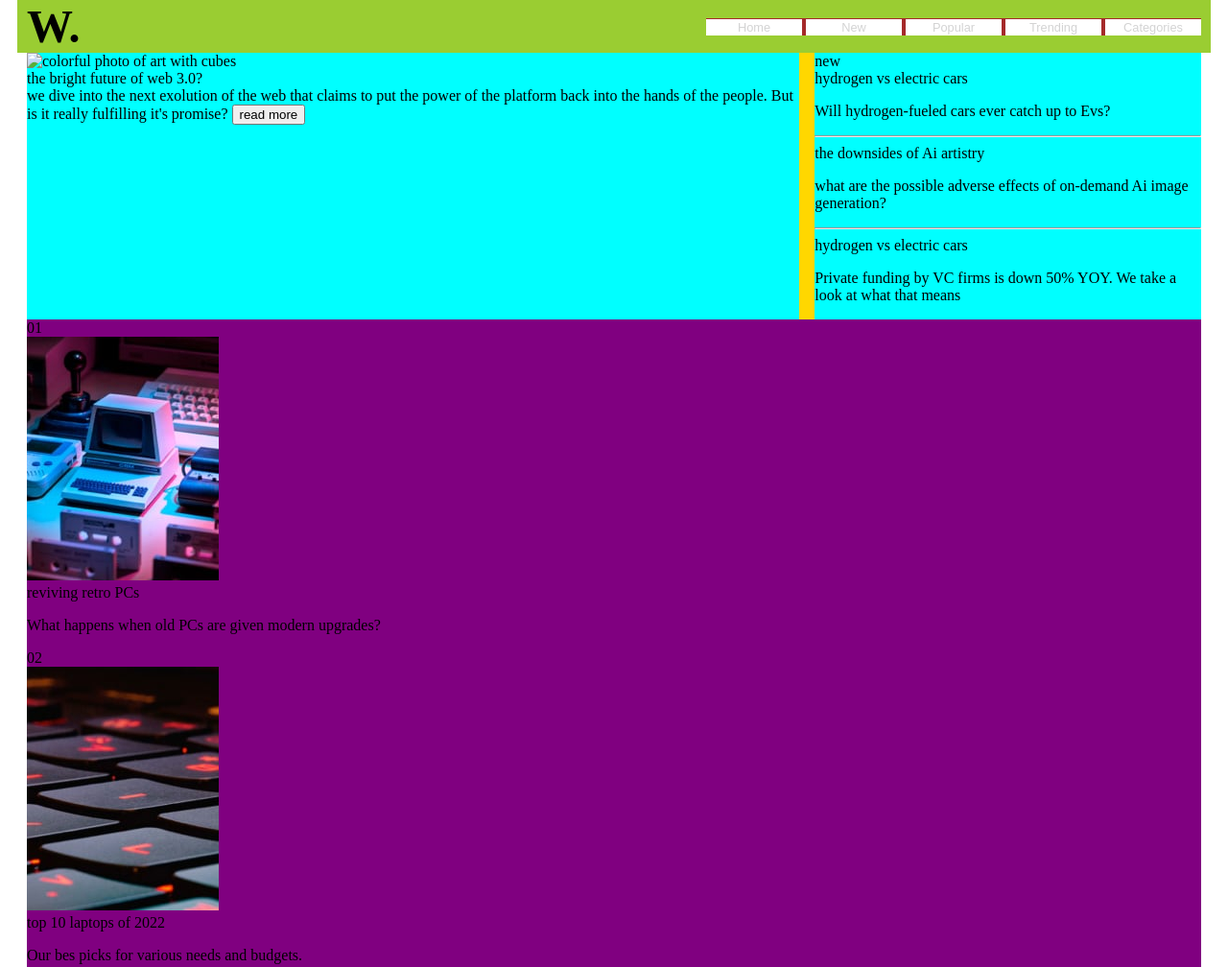
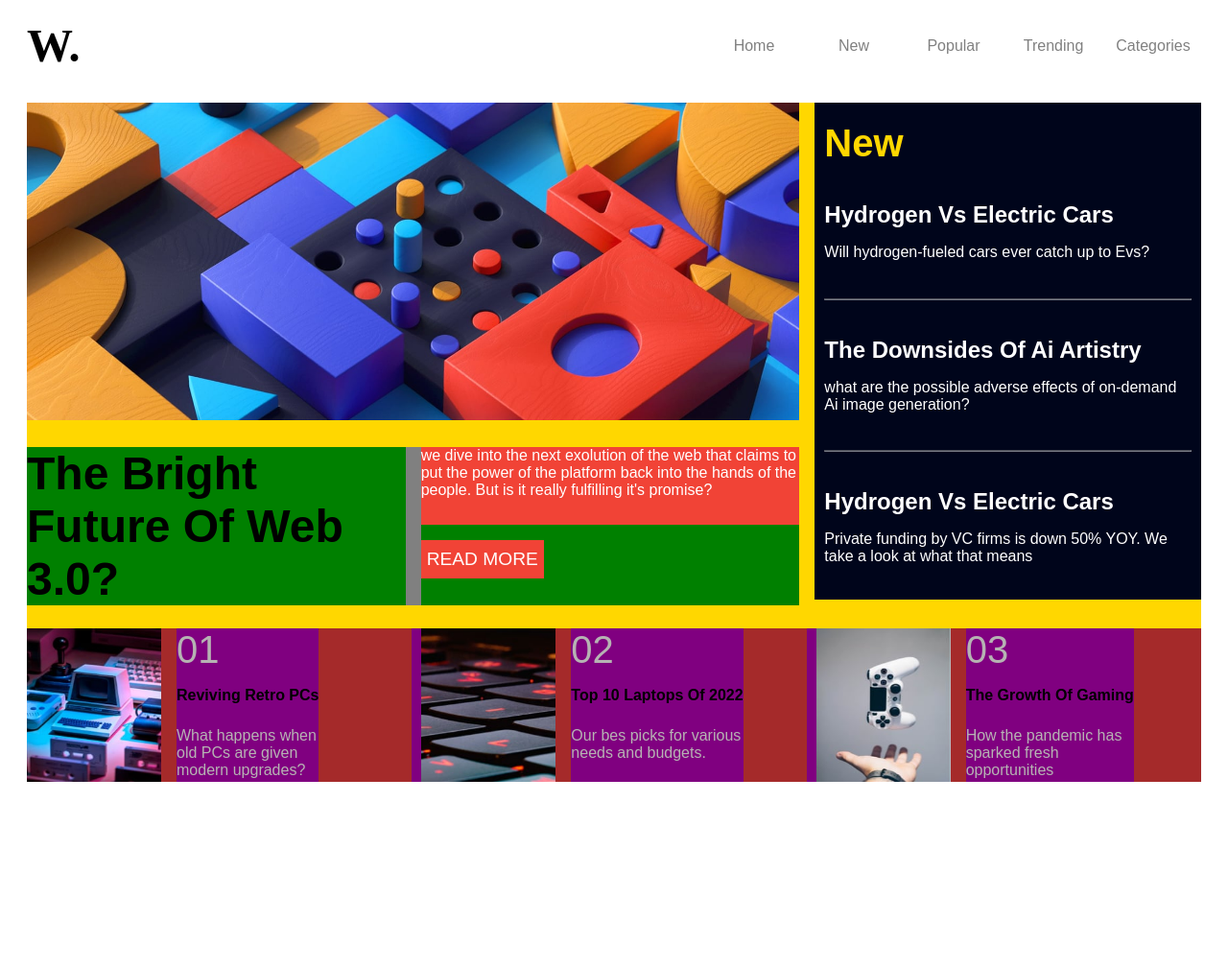
Before and after one commit to RashJrEdmund/News-homepage, a plain HTML site: page index.html in a window 1280 px wide. Shown: the top 1008 px of the page at 96% size. After the commit the page ends 847 px from the top, so only its background shows below. Drawn offline with Linux system fonts and the light colour scheme.

Commit message:
almost done with the css

```diff
--- a/assets/styles/style.css
+++ b/assets/styles/style.css
@@ -1,51 +1,177 @@
 body {
   margin: 0;
+	color: #b6b3b3;
 }
 
 nav {
-  background-color: yellowgreen;
+	width: 98vw;
 	max-width: 1224px;
-	margin: auto;
-	padding: 0 10px;
+	margin: 20px auto;
 	display: flex;
 	justify-content: space-between;
 	align-items: center;
 }
 
 nav header {
+	color: #000;
 	font-size: 3rem;
 	font-weight: 800;
-}
-
-nav > div {
-	background-color: brown;
 }
 
 nav button {
 	width: 100px;
 	background-color: #fff;
-	color: #d3d3d3;
+	color: #808080;
 	border: none;
-	font-size: 0.8rem;
+	font-size: 1rem;
 }
 
 /* ENDING THE NAV AND STARTING THE WHOLE SECTION */
 
 .whole {
 	background-color: purple;
+	width: 98vw;
 	max-width: 1224px;
-	display: flex;
-	flex-direction: column;
-	margin: auto;
+	display: grid;
+	margin: 2rem auto;
+	font-family: sans-serif;
 }
 
 .sub-whole {
+	width: 100%;
 	background-color: gold;
 	display: grid;
 	grid-template-columns: 2fr 1fr;
 	gap: 1rem;
 }
 
-.column1, .column2 {
-	background-color: aqua;
+.column1 {
+	height: fit-content;
 }
+
+
+.column1 img {
+	width: 100%;
+}
+
+.sub-whole .column1 > div {
+	background-color: grey;
+	display: grid;
+	grid-template-columns: 1fr 1fr;
+	gap: 1rem;
+	margin: 1.5rem auto;
+}
+
+.column1 > div .sub1 {
+	background-color: green;
+	color: #000;
+	text-transform: capitalize;
+	font-size: 3rem;
+	font-weight: 800;
+	height: fit-content;
+}
+
+.column1 > div .sub2 {
+	background-color: green;
+	display: grid;
+}
+
+.column1 > div .sub2 p {
+	background-color: #f14336;
+	color: #fff;
+	margin-top: 0;
+}
+
+.column1 > div .sub2 button {
+	text-transform: uppercase;
+	background-color: #f14336;
+	color: #fff;
+	width: fit-content;
+	height: 2.5rem;
+	font-size: 1.2rem;
+	border: none;
+	margin-bottom: 0;
+}
+
+.column2 {
+	background-color: #00051b;
+	color: #fff;
+	padding: 20px 10px;
+	height: fit-content;
+	height: fit-content;
+	max-height: 100%;
+}
+
+.column2 > header {
+	text-transform: capitalize;
+	color: #ffd700;
+	font-size: 2.5rem;
+	font-weight: 600;
+	margin-bottom: 10%;
+}
+
+.column2 > div header {
+	text-transform: capitalize;
+	color: #fff;
+	font-size: 1.5rem;
+	font-weight: bolder;
+}
+
+hr {
+	opacity: 0.5;
+	margin: 10% 0;
+}
+
+.whole-foot {
+	background-color: purple;
+	display: grid;
+	grid-template-columns: repeat(3, 1fr);
+}
+
+.whole-foot {
+	background-color: purple;
+	display: grid;
+	grid-template-columns: repeat(3, 1fr);
+	gap: 10px;
+}
+
+.whole-foot .foot-divs {
+	background-color: brown;
+	display: flex;
+	gap: 1rem;
+}
+
+.foot-divs > div {
+	background-color: purple;
+	position: relative;
+}
+
+.foot-divs img {
+	height: 160px;
+	width: 140px;
+}
+
+.whole-foot .number {
+	font-size: 2.5rem;
+	margin-bottom: 1rem;
+}
+
+.whole-foot header {
+	text-transform: capitalize;
+	font-weight: 800;
+	font-size: 1rem;
+	color: #000;
+	margin-bottom: 0.5rem;
+}
+
+.whole-foot p {
+	font-size: 1rem;
+	position: absolute;
+	margin-bottom: 0;
+}
+
+@media only screen and (max-width: 600px){
+	.sub-whole {
+		grid-template-columns: 1fr;
+	}
+}
--- a/index.html
+++ b/index.html
@@ -24,13 +24,17 @@
     <div class="whole">
         <div class="sub-whole">
             <div class="column1">
-                <img src="assets/images/image-web-3-desktop.jpgl" alt="colorful photo of art with cubes">
+                <img src="assets/images/image-web-3-desktop.jpg" alt="colorful photo of art with cubes">
+                <div>
                     <div class="sub1">
                         the bright future of web 3.0?
                     </div>
                     <div class="sub2">
+                        <P>
                             we dive into the next exolution of the web that claims to put the power of the platform back into the hands of the people. But is it really fulfilling it's promise?
+                        </P>
                         <button class="read-more">read more</button>
+                    </div>
                 </div>
             </div>
             <div class="column2">
@@ -53,16 +57,18 @@
         </div>
         <div class="whole-foot">
             <div class="foot-divs">
+                <img src="assets/images/image-retro-pcs.jpg" alt="a nice tech photo">
+                <div>
                     <div class="number">01</div>
-                <img src="assets/images/image-retro-pcs.jpg" alt="a nice tech photo">
-                <div><header>reviving retro PCs</header>
+                    <header>reviving retro PCs</header>
                     <p>What happens when old PCs are given modern upgrades?</p>
                 </div>
             </div>
             <div class="foot-divs">
+                <img src="assets/images/image-top-laptops.jpg" alt="a nice tech photo">
+                <div>
                     <div class="number">02</div>
-                <img src="assets/images/image-top-laptops.jpg" alt="a nice tech photo">
-                <div><header>top 10 laptops of 2022</header>
+                    <header>top 10 laptops of 2022</header>
                     <p>Our bes picks for various needs and budgets.</p>
                 </div>
             </div>
```
Lines whose indentation alone changed are shown as unchanged.
